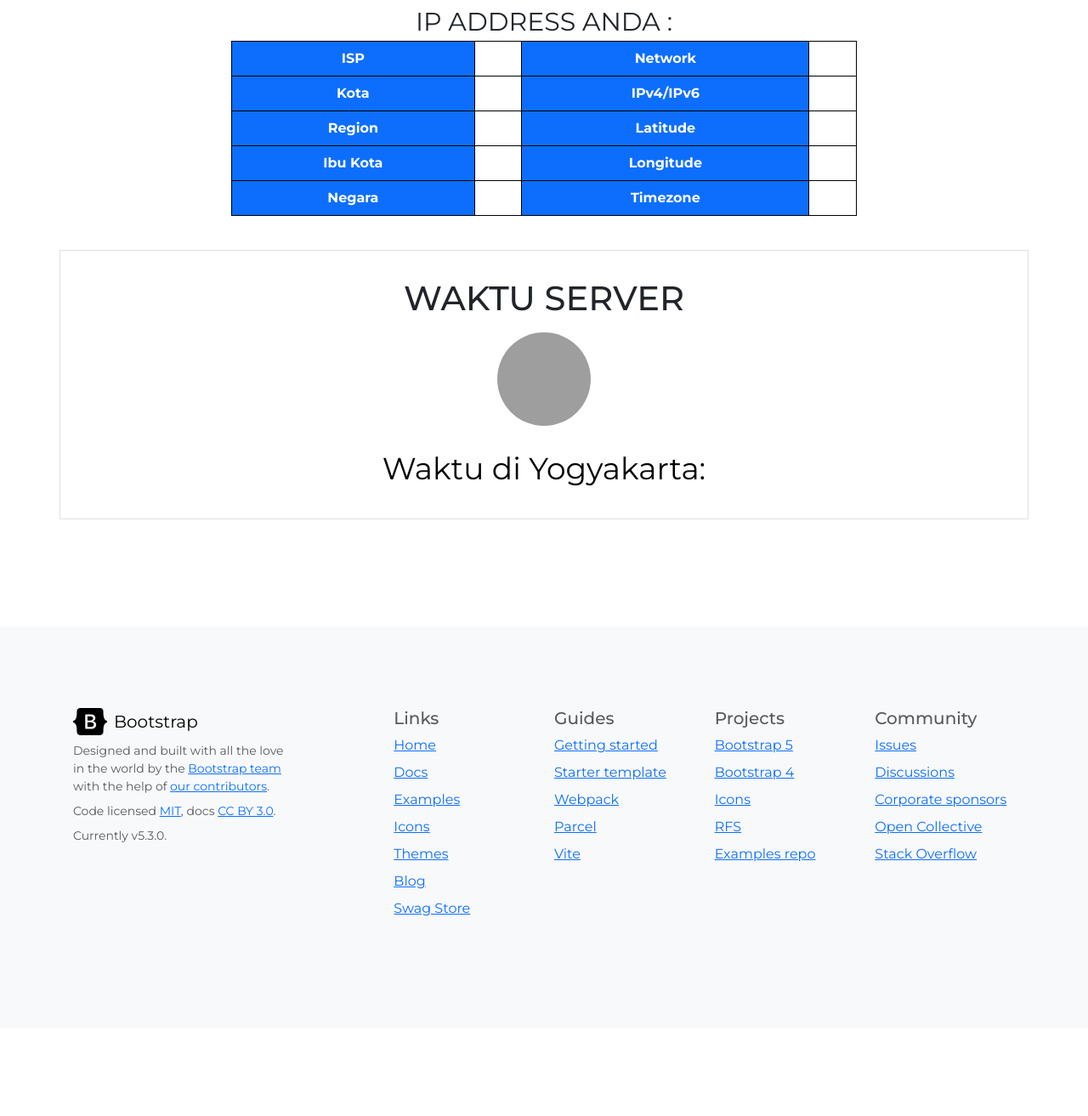
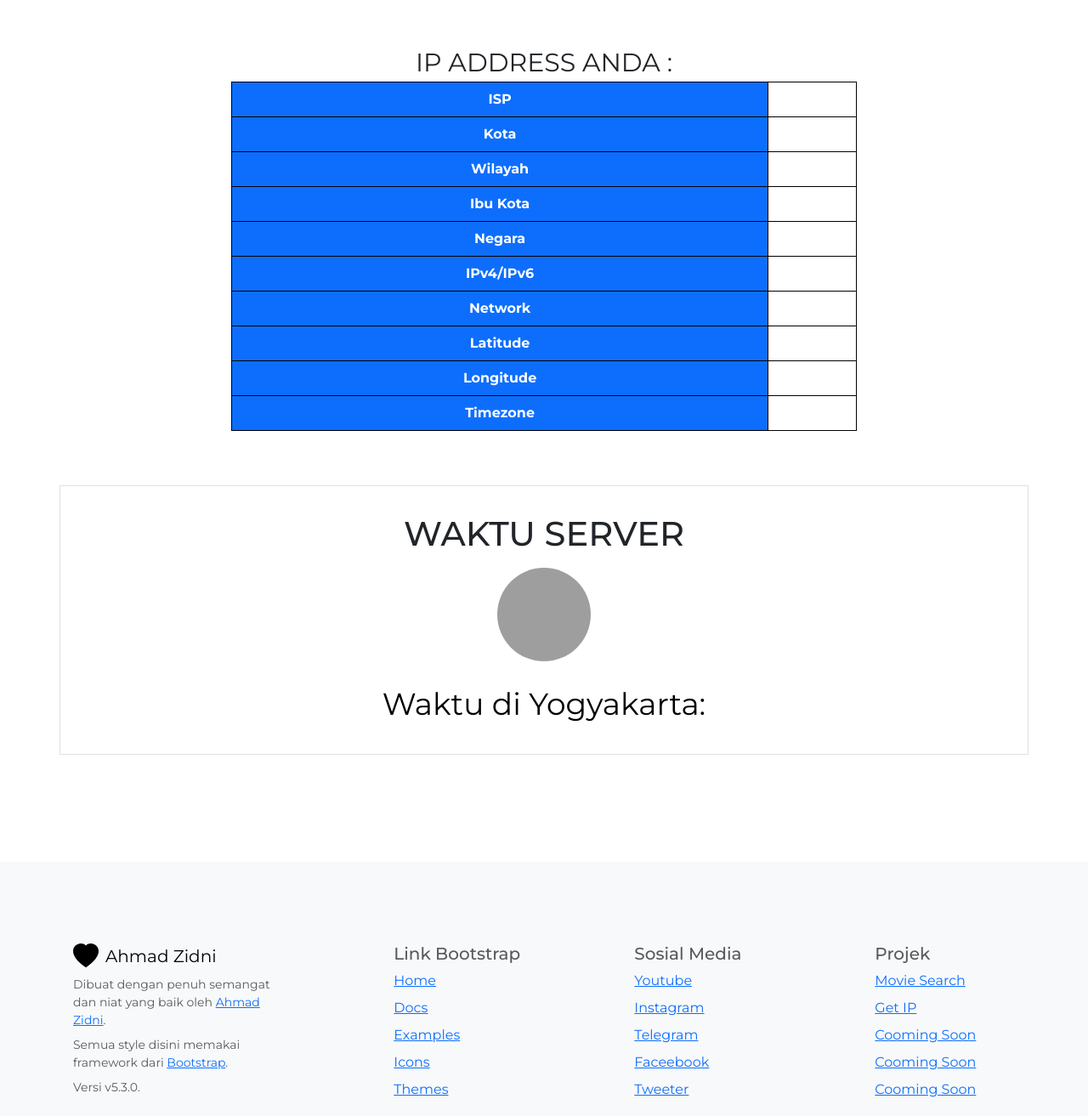
Before and after one commit to ahmaddzidnii/getIp, a plain HTML site: page index.html in a window 1280 px wide. Shown: the part 93-1406 px from the top of the page at 85% size. Before the commit the page ends 1302 px from the top, so only its background shows below. Drawn offline with nearby package versions, Linux system fonts and the light colour scheme; no server answers; grey boxes are pictures that could not be loaded; a script that the page names is missing; a web font is replaced by a local one.

Commit message:
update final

```diff
--- a/index.html
+++ b/index.html
@@ -16,7 +16,7 @@
 
 <!-- navbar -->
   <section >
-        <nav class="navbar navbar-expand fixed-top bg-primary " data-bs-theme="dark">
+        <nav class="navbar navbar-expand-md fixed-top bg-primary " data-bs-theme="dark">
             <div class="container">
               <a class="navbar-brand" href="#home">Ahmad Zidni</a>
               <button class="navbar-toggler" type="button" data-bs-toggle="collapse" data-bs-target="#navbarNavDropdown" aria-controls="navbarNavDropdown" aria-expanded="false" aria-label="Toggle navigation">
@@ -28,7 +28,7 @@
                     <a class="nav-link active" aria-current="page" href="https://ahmaddzidnii.github.io/searchmovie">Movies</a>
                   </li>
                   <li class="nav-item">
-                    <a class="nav-link active" href="#">Desclaimer</a>
+                    <a type="button" class="nav-link active" data-bs-toggle="modal" data-bs-target="#modalInfo">Desclaimer</a>
                   </li>
                 </ul>
               </div>
@@ -37,6 +37,8 @@
     </section>
 
     <br  id="home"  >
+    <br>
+    <br>
     <br>
     <section>
         <div class="container">
@@ -54,7 +56,9 @@
         <div class="container">
             <div class="row d-flex justify-content-center">
                 <div class="col-md-8 table-responsive-md ">
-                    <table class="table table-bordered  border-black">
+
+                  <!-- aktifkan jika ingin 4 colom -->
+                    <!-- <table class="table table-bordered  border-black">
                         <tbody>
                           <tr valign="middle">
                             <th scope="col" class="bg-primary text-white  text-center">ISP</th>
@@ -97,11 +101,79 @@
 
                           </tr>
                         </tbody>
-                      </table>
+                      </table> -->
+
+
+                      <!-- tabel 2 colom -->
+                      <div class="table-responsive">
+                        <table class="table table table-bordered  border-black">
+                          <thead>
+                            <tr valign="middle">
+                              <th scope="col" class="bg-primary text-white  text-center">ISP</th>
+                              <th id="isp" scope="col"></th>
+                            </tr>
+                          </thead>
+                          <thead>
+                            <tr valign="middle">
+                              <th scope="col" class="bg-primary text-white  text-center">Kota</th>
+                              <th id="city" scope="col"></th>
+                            </tr>
+                          </thead>
+                          <thead>
+                            <tr valign="middle">
+                              <th scope="col" class="bg-primary text-white text-center">Wilayah</th>
+                              <th id="region" scope="col"></th>
+                            </tr>
+                          </thead>
+                          <thead>
+                            <tr valign="middle">
+                              <th scope="col" class="bg-primary text-white text-center">Ibu Kota</th>
+                              <th id="kota" scope="col"></th>
+                            </tr>
+                          </thead>
+                          <thead>
+                            <tr valign="middle">
+                              <th scope="col" class="bg-primary text-white text-center">Negara</th>
+                             <th id="negara" scope="col"></th>
+                            </tr>
+                          </thead>
+                          <thead>
+                            <tr valign="middle">
+                              <th scope="col" class="bg-primary text-white  text-center">IPv4/IPv6</th>
+                              <th id="version" scope="col"></th>
+                            </tr>
+                          </thead>
+                          <thead>
+                            <tr valign="middle">
+                              <th scope="col" class="bg-primary text-white  text-center">Network</th>
+                             <th id="network" scope="col"></th>
+                            </tr>
+                          </thead>
+                          <thead>
+                            <tr valign="middle">
+                              <th scope="col" class="bg-primary text-white  text-center">Latitude</th>
+                              <th id="latitude" scope="col"></th>
+                            </tr>
+                          </thead>
+                          <thead>
+                            <tr valign="middle">
+                              <th scope="col" class="bg-primary text-white  text-center">Longitude</th>
+                              <th id="longitude" scope="col"></th>
+                            </tr>
+                          </thead>
+                          <thead>
+                            <tr valign="middle">
+                              <th scope="col" class="bg-primary text-white  text-center">Timezone</th>
+                            <th id="timezone" scope="col"></th>
+                            </tr>
+                          </thead>
+                        </table>
+                      </div>
                 </div>
             </div>
         </div>
     </section>
+    <br>
 
     <!-- Jam -->
 <section>
@@ -126,6 +198,34 @@
     </section>
     <!-- Akhir Jam -->
 
+    <!-- Modal Info -->
+<div class="modal fade" id="modalInfo" tabindex="-1" aria-labelledby="exampleModalLabel" aria-hidden="true">
+  <div class="modal-dialog modal-xl">
+    <div class="modal-content">
+      <div class="modal-body">
+        <div class="container">
+          <br>
+          <h4>Desclaimer:</h4>
+          <br>
+          <ul class="list-group">
+            <li class="list-group-item">Terimakasih Kepada <a class="text-decoration-none" href="https://ipapi.co">ipapi.co</a> atas API nya.</li>
+            <li class="list-group-item">Website Ini Dibuat Hanya Untuk Hiburan Semata.</li>
+            <li class="list-group-item">Ini adalah Salah Satu Projek Portofolio <a  class="text-decoration-none"href="https://www.youtube.com/channel/UCUmQyCj8_vpW3sAt3Jd0X2w">Ahmad Zidni.</a></li>
+            <li class="list-group-item">Data IP Di Website Ini Mungkin Benar.</li>
+            <li class="list-group-item">Jangan Lupa Bahagia. Terutama Untuk kamu :v <i class="bi bi-heart-fill"></i>.</li>
+            <li class="list-group-item">My <i class="bi bi-envelope"></i> cuangbgb@gmail.com.</li>
+          </ul>
+
+        </div>
+      </div>
+      <div class="modal-footer">
+        <button type="button" class="btn btn-secondary" data-bs-dismiss="modal">Tutup</button>
+      </div>
+    </div>
+  </div>
+</div>
+<!-- Akhir Modal Info -->
+
     <!-- footer -->
     <section style="margin-top: 126px;">
         <footer class="bd-footer py-4 py-md-5  mt-5 bg-body-tertiary">
@@ -133,55 +233,46 @@
               <div class="row">
                 <div class="col-lg-3 mb-3">
                   <a class="d-inline-flex align-items-center mb-2 text-body-emphasis text-decoration-none" href="/" aria-label="Bootstrap">
-                    <svg xmlns="http://www.w3.org/2000/svg" width="40" height="32" class="d-block me-2" viewBox="0 0 118 94" role="img"><title>Bootstrap</title><path fill-rule="evenodd" clip-rule="evenodd" d="M24.509 0c-6.733 0-11.715 5.893-11.492 12.284.214 6.14-.064 14.092-2.066 20.577C8.943 39.365 5.547 43.485 0 44.014v5.972c5.547.529 8.943 4.649 10.951 11.153 2.002 6.485 2.28 14.437 2.066 20.577C12.794 88.106 17.776 94 24.51 94H93.5c6.733 0 11.714-5.893 11.491-12.284-.214-6.14.064-14.092 2.066-20.577 2.009-6.504 5.396-10.624 10.943-11.153v-5.972c-5.547-.529-8.934-4.649-10.943-11.153-2.002-6.484-2.28-14.437-2.066-20.577C105.214 5.894 100.233 0 93.5 0H24.508zM80 57.863C80 66.663 73.436 72 62.543 72H44a2 2 0 01-2-2V24a2 2 0 012-2h18.437c9.083 0 15.044 4.92 15.044 12.474 0 5.302-4.01 10.049-9.119 10.88v.277C75.317 46.394 80 51.21 80 57.863zM60.521 28.34H49.948v14.934h8.905c6.884 0 10.68-2.772 10.68-7.727 0-4.643-3.264-7.207-9.012-7.207zM49.948 49.2v16.458H60.91c7.167 0 10.964-2.876 10.964-8.281 0-5.406-3.903-8.178-11.425-8.178H49.948z" fill="currentColor"></path></svg>
-                    <span class="fs-5">Bootstrap</span>
+                    <svg xmlns="http://www.w3.org/2000/svg" width="30" height="30" fill="currentColor" class="bi bi-heart-fill" viewBox="0 0 16 16">
+                      <path fill-rule="evenodd" d="M8 1.314C12.438-3.248 23.534 4.735 8 15-7.534 4.736 3.562-3.248 8 1.314z"/>
+                    </svg>
+                    <span class="fs-5 ms-2">Ahmad Zidni</span>
                   </a>
                   <ul class="list-unstyled small">
-                    <li class="mb-2">Designed and built with all the love in the world by the <a href="/docs/5.3/about/team/">Bootstrap team</a> with the help of <a href="https://github.com/twbs/bootstrap/graphs/contributors">our contributors</a>.</li>
-                    <li class="mb-2">Code licensed <a href="https://github.com/twbs/bootstrap/blob/main/LICENSE" target="_blank" rel="license noopener">MIT</a>, docs <a href="https://creativecommons.org/licenses/by/3.0/" target="_blank" rel="license noopener">CC BY 3.0</a>.</li>
-                    <li class="mb-2">Currently v5.3.0.</li>
+                    <li class="mb-2">Dibuat dengan penuh semangat dan niat yang baik oleh <a href="https://www.youtube.com/channel/UCUmQyCj8_vpW3sAt3Jd0X2w">Ahmad Zidni</a>.</li>
+                    <li class="mb-2">Semua style disini memakai framework dari <a href="https://getbootstrap.com/docs/5.3/getting-started/introduction/">Bootstrap</a>.</li>
+                    <li class="mb-2">Versi v5.3.0.</li>
                   </ul>
                 </div>
-                <div class="col-6 col-lg-2 offset-lg-1 mb-3">
-                  <h5>Links</h5>
+                <div class="col-6 col-lg-3 offset-lg-1 mb-3">
+                  <h5>Link Bootstrap</h5>
                   <ul class="list-unstyled">
                     <li class="mb-2"><a href="/">Home</a></li>
                     <li class="mb-2"><a href="/docs/5.3/">Docs</a></li>
                     <li class="mb-2"><a href="/docs/5.3/examples/">Examples</a></li>
                     <li class="mb-2"><a href="https://icons.getbootstrap.com/">Icons</a></li>
                     <li class="mb-2"><a href="https://themes.getbootstrap.com/">Themes</a></li>
-                    <li class="mb-2"><a href="https://blog.getbootstrap.com/">Blog</a></li>
-                    <li class="mb-2"><a href="https://cottonbureau.com/people/bootstrap">Swag Store</a></li>
+                </div>
+                <div class="col-6 col-lg-3 mb-3">
+                  <h5>Sosial Media</h5>
+                  <ul class="list-unstyled">
+                    <li class="mb-2"><a href="/docs/5.3/getting-started/">Youtube</a></li>
+                    <li class="mb-2"><a href="/docs/5.3/examples/starter-template/">Instagram</a></li>
+                    <li class="mb-2"><a href="/docs/5.3/getting-started/webpack/">Telegram</a></li>
+                    <li class="mb-2"><a href="/docs/5.3/getting-started/parcel/">Faceebook</a></li>
+                    <li class="mb-2"><a href="/docs/5.3/getting-started/vite/">Tweeter</a></li>
                   </ul>
                 </div>
                 <div class="col-6 col-lg-2 mb-3">
-                  <h5>Guides</h5>
+                  <h5>Projek</h5>
                   <ul class="list-unstyled">
-                    <li class="mb-2"><a href="/docs/5.3/getting-started/">Getting started</a></li>
-                    <li class="mb-2"><a href="/docs/5.3/examples/starter-template/">Starter template</a></li>
-                    <li class="mb-2"><a href="/docs/5.3/getting-started/webpack/">Webpack</a></li>
-                    <li class="mb-2"><a href="/docs/5.3/getting-started/parcel/">Parcel</a></li>
-                    <li class="mb-2"><a href="/docs/5.3/getting-started/vite/">Vite</a></li>
+                    <li class="mb-2"><a href="https://ahmaddzidnii.github.io/searchmovie">Movie Search</a></li>
+                    <li class="mb-2"><a href="https://ahmaddzidnii.github.io/myip/">Get IP</a></li>
+                    <li class="mb-2"><a href="#">Cooming Soon</a></li>
+                    <li class="mb-2"><a href="#">Cooming Soon</a></li>
+                    <li class="mb-2"><a href="#">Cooming Soon</a></li>
                   </ul>
                 </div>
-                <div class="col-6 col-lg-2 mb-3">
-                  <h5>Projects</h5>
-                  <ul class="list-unstyled">
-                    <li class="mb-2"><a href="https://github.com/twbs/bootstrap">Bootstrap 5</a></li>
-                    <li class="mb-2"><a href="https://github.com/twbs/bootstrap/tree/v4-dev">Bootstrap 4</a></li>
-                    <li class="mb-2"><a href="https://github.com/twbs/icons">Icons</a></li>
-                    <li class="mb-2"><a href="https://github.com/twbs/rfs">RFS</a></li>
-                    <li class="mb-2"><a href="https://github.com/twbs/examples/">Examples repo</a></li>
-                  </ul>
-                </div>
-                <div class="col-6 col-lg-2 mb-3">
-                  <h5>Community</h5>
-                  <ul class="list-unstyled">
-                    <li class="mb-2"><a href="https://github.com/twbs/bootstrap/issues">Issues</a></li>
-                    <li class="mb-2"><a href="https://github.com/twbs/bootstrap/discussions">Discussions</a></li>
-                    <li class="mb-2"><a href="https://github.com/sponsors/twbs">Corporate sponsors</a></li>
-                    <li class="mb-2"><a href="https://opencollective.com/bootstrap">Open Collective</a></li>
-                    <li class="mb-2"><a href="https://stackoverflow.com/questions/tagged/bootstrap-5">Stack Overflow</a></li>
                   </ul>
                 </div>
               </div>
```
Also changed, not shown: style.css (line endings or trailing spaces).
